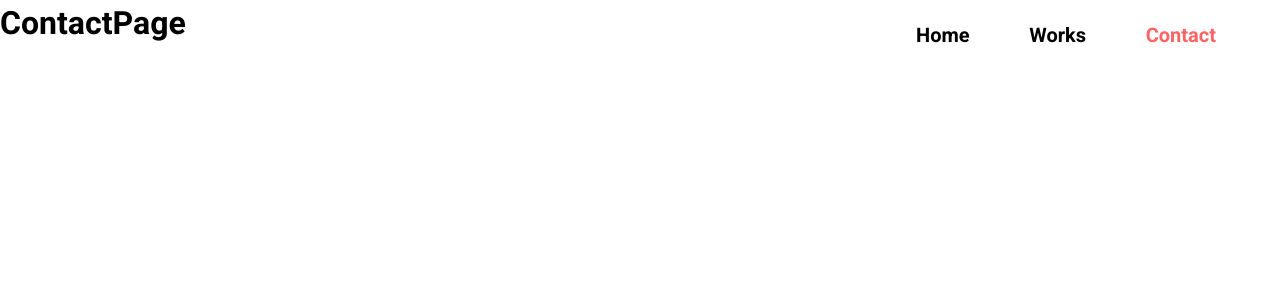
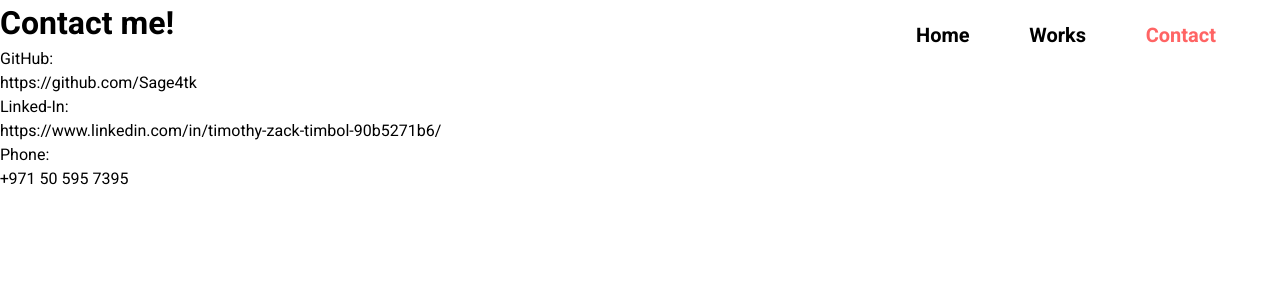
Before and after one commit to Sage4tk/portfolio-v3, a Next.js app: page /contact in a window 1280 px wide. Shown: the top 300 px of the page. Built offline with nearby package versions, Linux system fonts and the light colour scheme.

Commit message:
added contacts information

```diff
--- a/pages/contact.tsx
+++ b/pages/contact.tsx
@@ -14,7 +14,21 @@ const Contacts: NextPage = () => {
                 <title>Timothy Timbol | Contacts</title>
             </Head>
             <Nav page="contact" />
-            <h1>ContactPage</h1>
+            <h1>Contact me!</h1>
+            <div className="contact-card">
+                <div>
+                    <p>GitHub:</p>
+                    <p>https://github.com/Sage4tk</p>
+                </div>
+                <div>
+                    <p>Linked-In:</p>
+                    <p>https://www.linkedin.com/in/timothy-zack-timbol-90b5271b6/</p>
+                </div>
+                <div>
+                    <p>Phone:</p>
+                    <p>+971 50 595 7395</p>
+                </div>
+            </div>
         </div>
     )
 }
```
